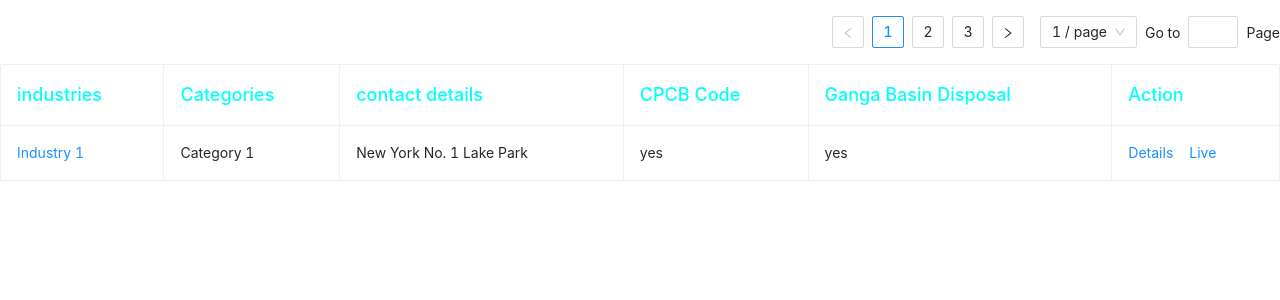
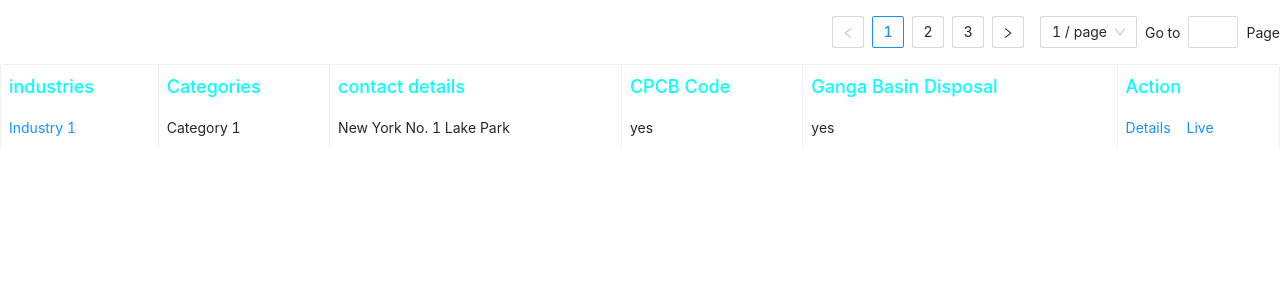
Before and after one commit to sanat12/Humaps, a React (Create React App) app: page / in a window 1280 px wide. Shown: the top 300 px of the page. Built offline with nearby package versions, Linux system fonts and the light colour scheme.

Commit message:
Add files via upload

```diff
--- a/src/table.css
+++ b/src/table.css
@@ -3,12 +3,25 @@ thead[class*="ant-table-thead"] th{
     font-size: large;
     color:aqua;
     background-color:white;
+    padding: 8px;
+    border-bottom: 0px solid black;
+    border-left: 0px solid black;
+    border-top: 0px solid black;
   }
-  div[class*="ant-table-bordered"] {
-
-
+  div[class*="ant-table-bordered"] td{
+    padding: 8px;
+    border-bottom: 0px solid black;
+    border-left: 0px solid black;
   }
   div[class*="ant-table-container"] {
     box-shadow: 0ch;
 
    }
+   .vl {
+    border-left: 2px solid black;
+    height: 102%;
+    position: absolute;
+    left: 50%;
+    margin-left: -3px;
+    top: 0;
+  }
```
